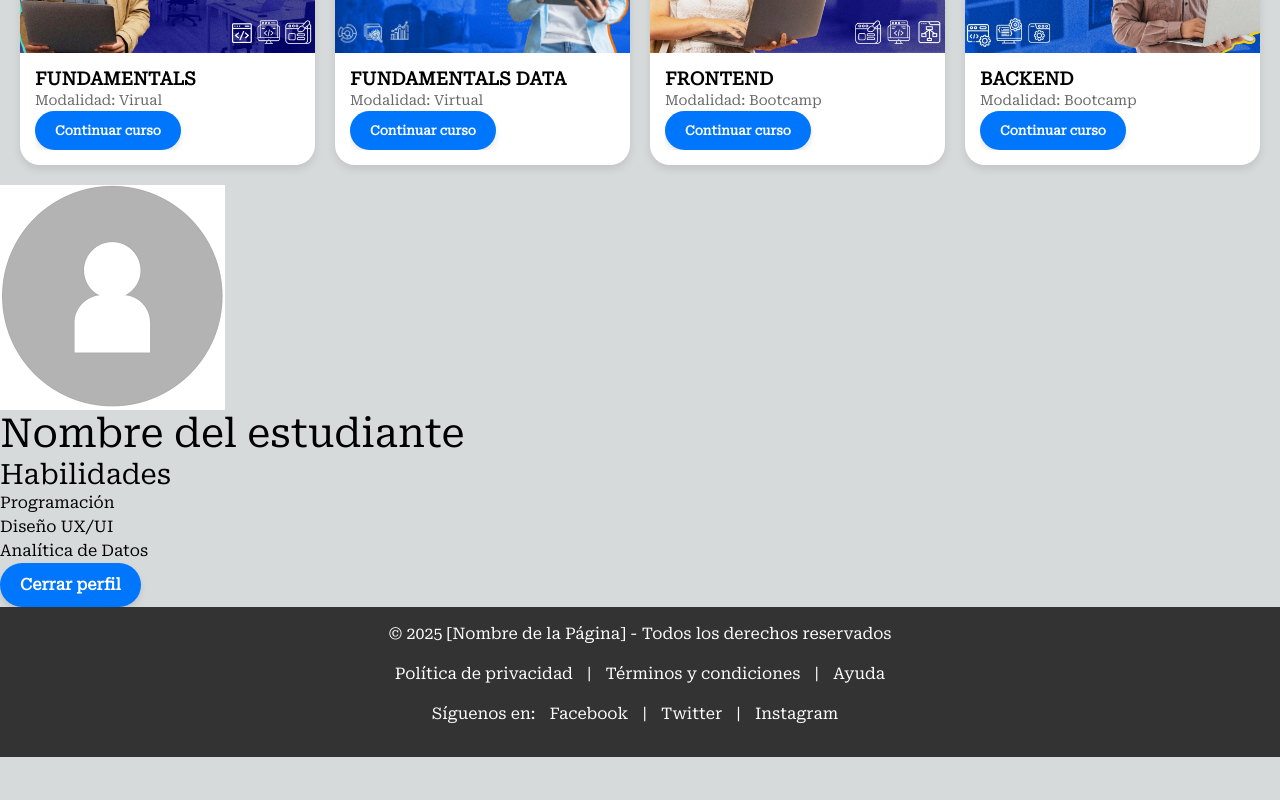
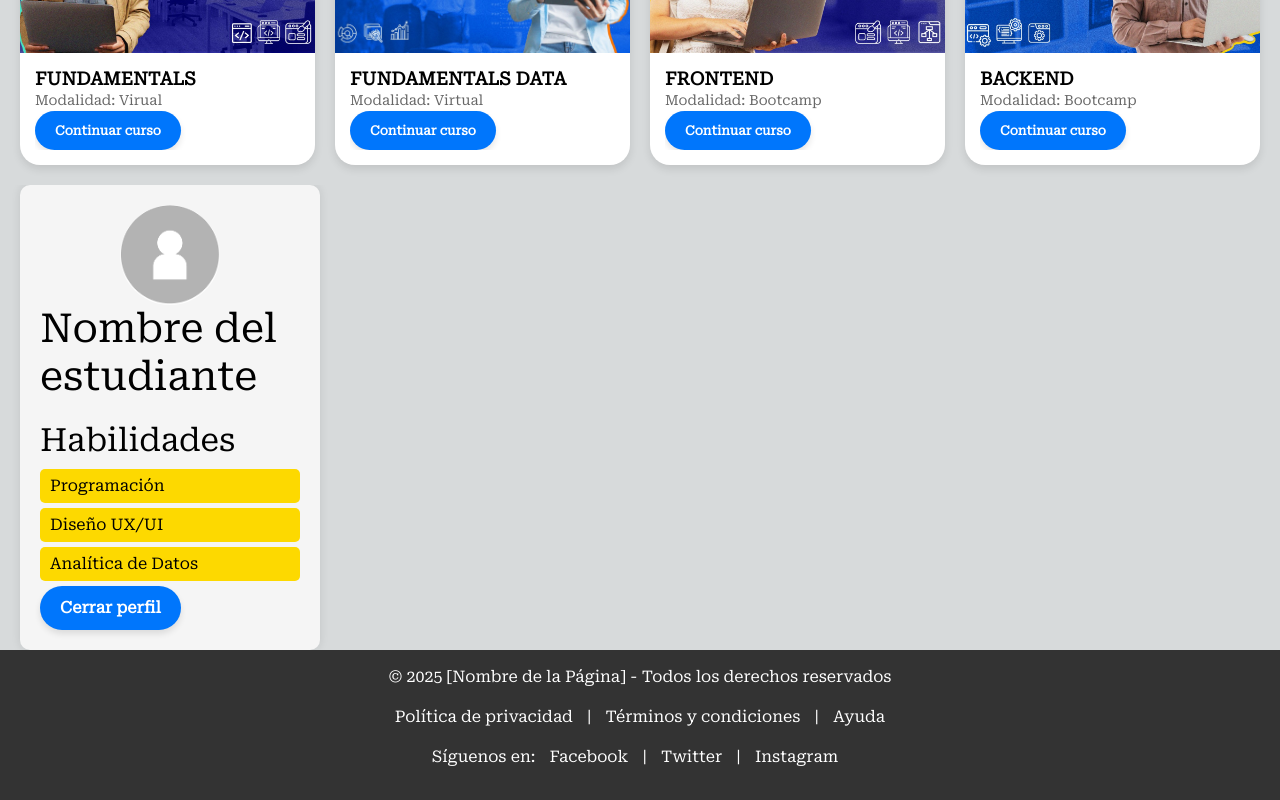
Before and after one commit to rebenew/frontendOmegaCursos, an Angular app: page /home-student in a window 1280 px wide. Shown: the part 597-1397 px from the top of the page. Before the commit the page ends 1354 px from the top, so only its background shows below. Built offline with nearby package versions, Linux system fonts and the light colour scheme.

Commit message:
Estilos al perfil del estudiante

```diff
--- a/src/app/students-dashboard/home-student/home-student.component.scss
+++ b/src/app/students-dashboard/home-student/home-student.component.scss
@@ -138,6 +138,57 @@ h2 {
   color: #666;
 }
 
+.student-profile {
+  flex: 1;
+  margin-left: 20px; /* Espacio entre las secciones */
+  background-color: #f5f5f5;
+  border-radius: 10px;
+  box-shadow: 0 0 10px rgba(0, 0, 0, 0.1);
+  padding: 20px;
+  width: 300px; /* Ancho fijo para el perfil */
+}
+
+.profile-header {
+  display: flex;
+  flex-direction: column;
+  align-items: center;
+}
+
+.profile-header img {
+  border-radius: 50%;
+  width: 100px;
+  height: 100px;
+}
+
+.skills {
+  margin-top: 20px;
+}
+
+.skills h3 {
+  font-size: 2em;
+  margin-bottom: 10px;
+  align-items: center;
+  justify-content: center;
+}
+
+.skills ul {
+  list-style: none;
+  padding: 0;
+}
+
+.skills li {
+  background: #fdd900;
+  color: black;
+  padding: 5px 10px;
+  border-radius: 5px;
+  margin-bottom: 5px;
+}
+
+.skills ul li:hover {
+  background: #ff9b00;
+  color: black;
+}
+
 @media (max-width: 768px) {
   .welcome-section {
     padding: 1em;
```
